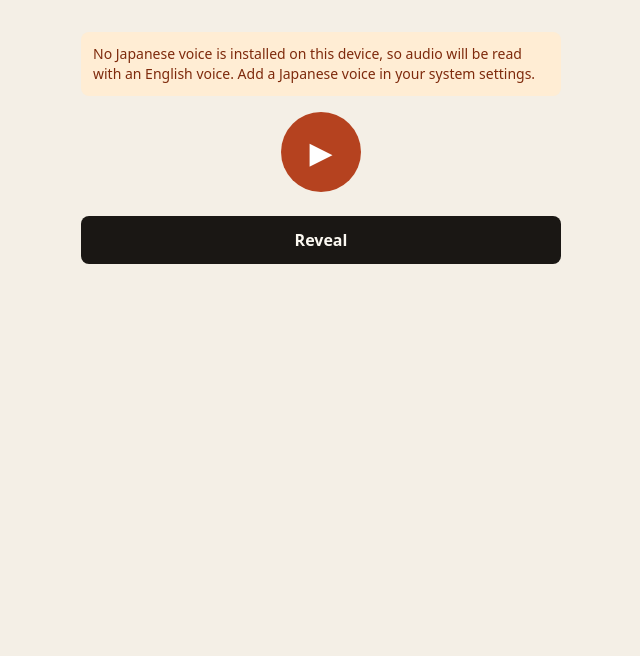
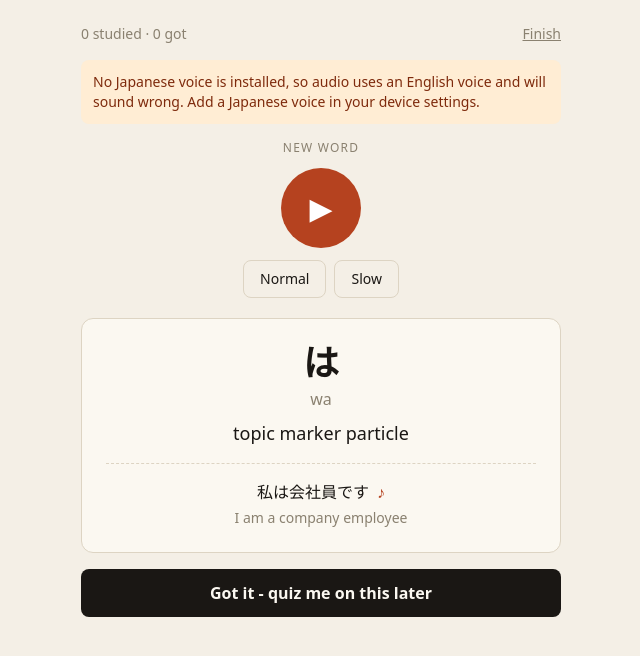
Before and after one commit to chemicalwolf1836/verba, a Next.js app: page /study in a window 1280 px wide. Shown: the top 656 px of the page, without its empty margins (319-959 px from the left). Built offline with nearby package versions, Linux system fonts and the light colour scheme.

Commit message:
feat: add endless study session with introduce, reveal, and grading

```diff
--- a/app/study/page.tsx
+++ b/app/study/page.tsx
@@ -1,60 +1,145 @@
 'use client'
 
-import { useEffect, useState } from 'react'
-import { speak, speechStatus, onVoicesChanged, type SpeechStatus } from '@/lib/speech'
+import { useMemo, useReducer } from 'react'
+import Link from 'next/link'
+import { CardStage } from '@/components/CardStage'
+import { VoiceWarning } from '@/components/VoiceWarning'
+import { matchesAnswer } from '@/lib/answer'
+import { getCourse, DEFAULT_COURSE_ID, type Card } from '@/lib/courses'
+import { nextCard, unlockedCards, type ProgressMap } from '@/lib/leitner'
+import { useProgress } from '@/lib/useProgress'
 
-const CARD = {
-  jp: '会議',
-  reading: 'かいぎ',
-  meaning: 'meeting',
-  exampleJp: '会議は十時に始まります',
-  exampleEn: 'The meeting begins at ten',
+export type Phase = 'introduce' | 'prompt' | 'revealed'
+
+export type State = {
+  phase: Phase
+  typed: string
+  history: string[]
+  /**
+   * Cards already introduced this session. Introducing is not grading, so `seen`
+   * stays 0 - without this list the same new card would re-introduce itself every
+   * time the queue served it, and never become a real prompt.
+   */
+  introduced: string[]
+  tally: { studied: number; got: number; missed: number }
+}
+
+export type Action =
+  | { type: 'reveal' }
+  | { type: 'type'; value: string }
+  | { type: 'graded'; correct: boolean; cardId: string }
+  | { type: 'continue'; cardId: string }
+
+export const initial: State = {
+  phase: 'prompt',
+  typed: '',
+  history: [],
+  introduced: [],
+  tally: { studied: 0, got: 0, missed: 0 },
+}
+
+export function reducer(state: State, action: Action): State {
+  switch (action.type) {
+    case 'type':
+      return { ...state, typed: action.value }
+    case 'reveal':
+      return { ...state, phase: 'revealed' }
+    case 'continue':
+      // An introduced card is not graded - it re-enters the queue as a real prompt.
+      return {
+        ...state,
+        phase: 'prompt',
+        typed: '',
+        history: [...state.history, action.cardId],
+        introduced: [...state.introduced, action.cardId],
+      }
+    case 'graded':
+      return {
+        ...state,
+        phase: 'prompt',
+        typed: '',
+        history: [...state.history, action.cardId],
+        tally: {
+          studied: state.tally.studied + 1,
+          got: state.tally.got + (action.correct ? 1 : 0),
+          missed: state.tally.missed + (action.correct ? 0 : 1),
+        },
+      }
+  }
+}
+
+/**
+ * A card is a first exposure only while it has never been graded (`seen === 0`)
+ * and this session hasn't already walked it through the introduce phase. Once
+ * either is true, isNewCard is false for the rest of the session - so a card
+ * can never re-enter 'introduce' after being introduced or graded once.
+ */
+export function isNewCard(card: Card | null, progress: ProgressMap, state: State): boolean {
+  return card !== null && (progress[card.id]?.seen ?? 0) === 0 && !state.introduced.includes(card.id)
+}
+
+/**
+ * The rendered phase is derived, not stored directly: a first-exposure card is
+ * always shown as 'introduce' regardless of the reducer's last phase, so there is
+ * no action path that can render a fresh card as a blind prompt or a revealed
+ * grade screen. `state.phase !== 'revealed'` is a defensive guard - introduce-phase
+ * cards never dispatch 'reveal', so this branch should be unreachable in practice.
+ */
+export function derivePhase(isNew: boolean, state: State): Phase {
+  return isNew && state.phase !== 'revealed' ? 'introduce' : state.phase
 }
 
 export default function StudyPage() {
-  const [status, setStatus] = useState<SpeechStatus>('unsupported')
-  const [revealed, setRevealed] = useState(false)
+  const course = getCourse(DEFAULT_COURSE_ID)!
+  const { progress, gradeCard } = useProgress()
+  const [state, dispatch] = useReducer(reducer, initial)
 
-  useEffect(() => {
-    setStatus(speechStatus())
-    return onVoicesChanged(() => setStatus(speechStatus()))
-  }, [])
+  const pool = useMemo(() => unlockedCards(course, progress), [course, progress])
+  const card: Card | null = useMemo(
+    () => nextCard(pool, progress, state.history),
+    [pool, progress, state.history],
+  )
+
+  const isNew = isNewCard(card, progress, state)
+  const phase: Phase = derivePhase(isNew, state)
+
+  if (!card) {
+    return (
+      <main className="mx-auto max-w-lg px-4 py-8 text-center">
+        <p className="text-lg">Nothing to study right now.</p>
+        <Link href="/" className="mt-4 inline-block underline">
+          Back home
+        </Link>
+      </main>
+    )
+  }
 
   return (
-    <main className="mx-auto max-w-lg px-4 py-8">
-      {status === 'no-japanese-voice' && (
-        <p className="mb-4 rounded-lg bg-orange-100 p-3 text-sm text-orange-900">
-          No Japanese voice is installed on this device, so audio will be read with an
-          English voice. Add a Japanese voice in your system settings.
-        </p>
-      )}
+    <main className="mx-auto max-w-lg px-4 py-6">
+      <header className="mb-4 flex items-center justify-between text-sm text-[var(--color-muted)]">
+        <span>
+          {state.tally.studied} studied · {state.tally.got} got
+        </span>
+        <Link href="/" className="underline">
+          Finish
+        </Link>
+      </header>
 
-      <button
-        onClick={() => speak(CARD.jp)}
-        className="mx-auto mb-6 flex h-20 w-20 items-center justify-center rounded-full bg-[var(--color-accent)] text-3xl text-white"
-        aria-label="Play audio"
-      >
-        ▶
-      </button>
+      <VoiceWarning />
 
-      {revealed ? (
-        <div className="rounded-xl border border-[var(--color-line)] bg-[var(--color-card)] p-6 text-center">
-          <p className="text-4xl font-bold">{CARD.jp}</p>
-          <p className="mt-1 text-[var(--color-muted)]">{CARD.reading}</p>
-          <p className="mt-2 text-lg">{CARD.meaning}</p>
-          <p className="mt-4 border-t border-dashed border-[var(--color-line)] pt-4">
-            {CARD.exampleJp}
-          </p>
-          <p className="mt-1 text-sm text-[var(--color-muted)]">{CARD.exampleEn}</p>
-        </div>
-      ) : (
-        <button
-          onClick={() => setRevealed(true)}
-          className="w-full rounded-lg bg-[var(--color-ink)] py-3 font-bold text-[var(--color-card)]"
-        >
-          Reveal
-        </button>
-      )}
+      <CardStage
+        card={card}
+        phase={phase}
+        typed={state.typed}
+        matched={matchesAnswer(state.typed, card)}
+        onType={(value) => dispatch({ type: 'type', value })}
+        onReveal={() => dispatch({ type: 'reveal' })}
+        onContinue={() => dispatch({ type: 'continue', cardId: card.id })}
+        onGrade={(correct) => {
+          gradeCard(card.id, correct)
+          dispatch({ type: 'graded', correct, cardId: card.id })
+        }}
+      />
     </main>
   )
 }
--- /dev/null
+++ b/components/CardStage.tsx
@@ -0,0 +1,142 @@
+'use client'
+
+import type { Card } from '@/lib/courses'
+import { speak } from '@/lib/speech'
+
+type Props = {
+  card: Card
+  phase: 'introduce' | 'prompt' | 'revealed'
+  typed: string
+  onType: (v: string) => void
+  onReveal: () => void
+  onGrade: (correct: boolean) => void
+  onContinue: () => void
+  matched: boolean
+}
+
+export function CardStage({
+  card, phase, typed, onType, onReveal, onGrade, onContinue, matched,
+}: Props) {
+  const showText = phase !== 'prompt'
+
+  return (
+    <section>
+      {phase === 'introduce' && (
+        <p className="mb-3 text-center text-xs uppercase tracking-widest text-[var(--color-muted)]">
+          New word
+        </p>
+      )}
+
+      <button
+        onClick={() => speak(card.jp)}
+        aria-label="Play audio"
+        className="mx-auto mb-3 flex h-20 w-20 items-center justify-center rounded-full bg-[var(--color-accent)] text-3xl text-white active:scale-95"
+      >
+        ▶
+      </button>
+
+      <div className="mb-5 flex justify-center gap-2">
+        <button
+          onClick={() => speak(card.jp, { rate: 0.85 })}
+          className="rounded-lg border border-[var(--color-line)] px-4 py-2 text-sm"
+        >
+          Normal
+        </button>
+        <button
+          onClick={() => speak(card.jp, { rate: 0.5 })}
+          className="rounded-lg border border-[var(--color-line)] px-4 py-2 text-sm"
+        >
+          Slow
+        </button>
+      </div>
+
+      {showText ? (
+        <div className="rounded-xl border border-[var(--color-line)] bg-[var(--color-card)] p-6 text-center">
+          <p className="text-4xl font-bold">{card.jp}</p>
+          <p className="mt-1 text-[var(--color-muted)]">{card.reading}</p>
+          <p className="mt-2 text-lg">{card.meaning}</p>
+          {card.exampleJp && (
+            <div className="mt-4 border-t border-dashed border-[var(--color-line)] pt-4">
+              <p className="flex items-center justify-center gap-2">
+                {card.exampleJp}
+                <button
+                  onClick={() => speak(card.exampleJp!, { rate: 0.8 })}
+                  aria-label="Play example"
+                  className="text-[var(--color-accent)]"
+                >
+                  ♪
+                </button>
+              </p>
+              <p className="mt-1 text-sm text-[var(--color-muted)]">{card.exampleEn}</p>
+            </div>
+          )}
+        </div>
+      ) : (
+        <div>
+          <p className="mb-2 text-center text-sm text-[var(--color-muted)]">
+            Say it aloud, then reveal. Typing is optional.
+          </p>
+          <input
+            value={typed}
+            onChange={(e) => onType(e.target.value)}
+            onKeyDown={(e) => e.key === 'Enter' && onReveal()}
+            placeholder="reading in kana or romaji..."
+            autoComplete="off"
+            autoCapitalize="off"
+            spellCheck={false}
+            className="w-full rounded-lg border border-[var(--color-line)] bg-[var(--color-paper)] px-4 py-3 text-lg"
+          />
+        </div>
+      )}
+
+      {phase === 'introduce' && (
+        <button
+          onClick={onContinue}
+          className="mt-4 w-full rounded-lg bg-[var(--color-ink)] py-3 font-bold text-[var(--color-card)]"
+        >
+          Got it - quiz me on this later
+        </button>
+      )}
+
+      {phase === 'prompt' && (
+        <button
+          onClick={onReveal}
+          className="mt-4 w-full rounded-lg bg-[var(--color-ink)] py-3 font-bold text-[var(--color-card)]"
+        >
+          Reveal
+        </button>
+      )}
+
+      {phase === 'revealed' && (
+        <>
+          {typed.trim() !== '' && (
+            <p
+              className={`mt-4 text-center text-sm font-bold ${
+                matched ? 'text-[var(--color-green)]' : 'text-[var(--color-accent)]'
+              }`}
+            >
+              {matched ? '✓ Your answer matches' : `You typed: ${typed}`}
+            </p>
+          )}
+          <p className="mt-4 text-center text-sm text-[var(--color-muted)]">
+            Say it aloud two or three times, then grade yourself honestly.
+          </p>
+          <div className="mt-3 flex gap-2">
+            <button
+              onClick={() => onGrade(false)}
+              className="flex-1 rounded-lg bg-orange-100 py-3 font-bold text-orange-900"
+            >
+              Missed it
+            </button>
+            <button
+              onClick={() => onGrade(true)}
+              className="flex-1 rounded-lg bg-green-100 py-3 font-bold text-green-900"
+            >
+              Got it
+            </button>
+          </div>
+        </>
+      )}
+    </section>
+  )
+}
--- /dev/null
+++ b/components/VoiceWarning.tsx
@@ -0,0 +1,23 @@
+'use client'
+
+import { useEffect, useState } from 'react'
+import { onVoicesChanged, speechStatus, type SpeechStatus } from '@/lib/speech'
+
+export function VoiceWarning() {
+  const [status, setStatus] = useState<SpeechStatus | null>(null)
+
+  useEffect(() => {
+    setStatus(speechStatus())
+    return onVoicesChanged(() => setStatus(speechStatus()))
+  }, [])
+
+  if (status === null || status === 'ready') return null
+
+  return (
+    <p className="mb-4 rounded-lg bg-orange-100 p-3 text-sm text-orange-900">
+      {status === 'unsupported'
+        ? 'This browser has no speech support, so cards are text only.'
+        : 'No Japanese voice is installed, so audio uses an English voice and will sound wrong. Add a Japanese voice in your device settings.'}
+    </p>
+  )
+}
```
Also changed, not shown: 1 other file (tests, documents, lock files or other folders).
